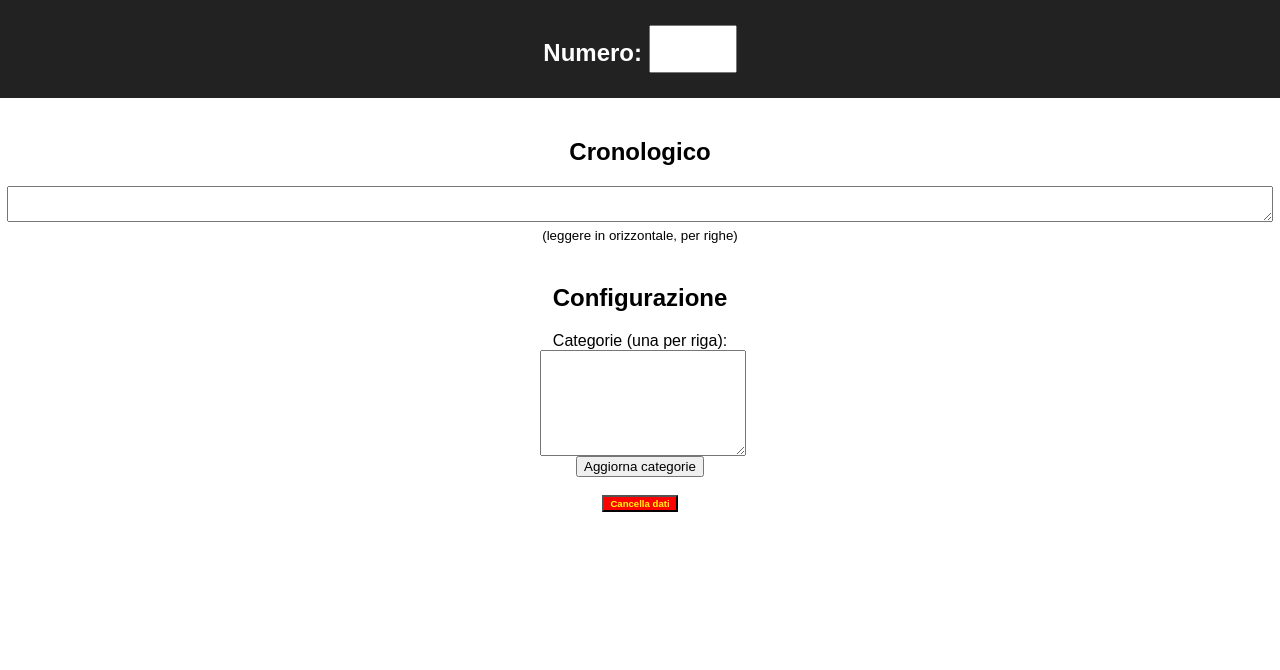
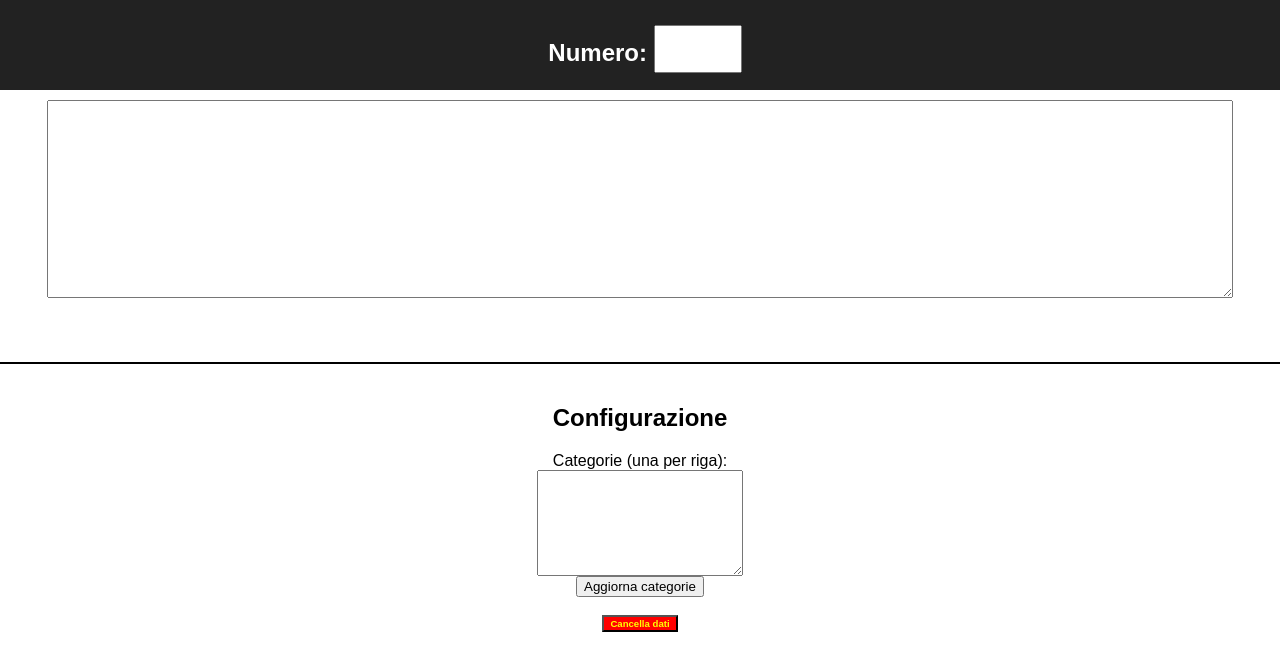
Before and after one commit to lusentis/contagiri, a React (Create React App) app: page / in a window 1280 px wide. Shown: the top 670 px of the page. Built offline with nearby package versions, Linux system fonts and the light colour scheme.

Commit message:
updates layout

```diff
--- a/src/App.css
+++ b/src/App.css
@@ -12,6 +12,13 @@
   background-color: #222;
   padding: 5px;
   color: white;
+  position: fixed;
+  height: 80px;
+  width: 100%;
+}
+
+.header-spacer {
+  height: 80px;
 }
 
 .App-header input {
@@ -36,20 +43,26 @@
 .categories-input {
   margin: auto;
   margin-top: 40px;
-  width: 200px;
+  padding-top: 20px;
+  border-top: 2px solid black;
+  width: 100%;
 }
 .categories-input textarea {
   display: block;
-  width: 100%;
   height: 100px;
+  width: 200px;
+  margin: auto;
 }
 
 .chrono {
-  margin-top: 40px;
+  margin: 20px 0 20px 0;
 }
 .chrono textarea {
-  width: calc(100% - 20px);
-  height: auto;
+  font-family: monospace;;
+  white-space: pre;
+  width: calc(100% - 100px);
+  height: 12rem;
+  line-height: 1.8em;
 }
 
 button[type="reset"] {
--- a/src/App.js
+++ b/src/App.js
@@ -1,7 +1,10 @@
 import React, { Component } from 'react';
 import { findDOMNode } from 'react-dom';
 import merge from 'lodash/merge';
+import chunk from 'lodash/chunk';
+import zip from 'lodash/zip';
 
+// import './pure-min.css'; // breaks textareas and cell margins
 import './App.css';
 
 import Column from './components/Column';
@@ -44,10 +47,11 @@ const addBib = (category, bib) => (state) =>
   merge(state, {
     bibs: {
       [category]: [].concat(state.bibs[category] || [], bib)
-    }
+    },
+    last: [].concat(state.last, bib)
   });
 
-const changeBib = (category, index, nextValue) => state => {
+const changeBib = (category, lapNum0, index, nextValue) => state => {
   const oldBibs = state.bibs[category];
   const nextBibs = [
     ...oldBibs.slice(0, index),
@@ -59,6 +63,17 @@ const changeBib = (category, index, nextValue) => state => {
       [category]: nextBibs
     }
   });
+}
+
+const chronoTable = bibsList => {
+  const bibsStr = bibsList.map(b => {
+    if (b >= 100) { return '' + b; }
+    if (b >= 10) { return ' ' + b; }
+    return '  ' + b;
+  })
+  const matRC = chunk(bibsStr, 10);
+  const matCR = zip(...matRC);
+  return matCR;
 }
 
 
@@ -81,6 +96,12 @@ class App extends Component {
 
   persistState() {
     window.localStorage.setItem('state', JSON.stringify(this.state));
+  }
+
+  popLast() {
+    this.setState(state => ({
+      last: state.last.slice(1) || []
+    }));
   }
 
   handleAddBib(e) {
@@ -118,13 +139,20 @@ class App extends Component {
 
   render() {
     const categories = Object.keys(this.state.bibs);
+    const chrono = chronoTable(this.state.chrono);
     return (
       <div className="App">
         <div className="App-header">
           <h2>
             Numero:{' '}
-            <input type="number" defaultValue="" onKeyDown={this.handleAddBib} />
+            <input type="number" defaultValue="" onKeyDown={this.handleAddBib} /><br />
           </h2>
+        </div>
+
+        <div className="header-spacer"></div>
+
+        <div className="chrono">
+          <textarea value={chrono.map(r => r.join('  ')).join('\n')} readOnly></textarea>
         </div>
 
         <div className="float-container">
@@ -133,16 +161,10 @@ class App extends Component {
               key={cat}
               category={cat}
               onAddBib={bib => this.setState(addBib(cat, bib))}
-              onChangeBib={(index, bib) => this.setState(changeBib(cat, index, bib))}
+              onChangeBib={(lapNum0, index, bib) => this.setState(changeBib(cat, lapNum0, index, bib))}
               bibs={this.state.bibs[cat]}
             />
           )}
-        </div>
-
-        <div className="chrono">
-          <h2>Cronologico</h2>
-          <textarea value={this.state.chrono.join('  ')} readOnly></textarea>
-          <small>(leggere in orizzontale, per righe)</small>
         </div>
 
         <div className="categories-input">
--- a/src/components/Column.css
+++ b/src/components/Column.css
@@ -3,14 +3,25 @@
   width: auto;
   padding: 15px;
   border-right: 2px dotted green;
-  float: left;
+  display: inline-block;
 }
 
 .column input {
   width: 40px;
   text-align: center;
+  font-family: monospace;
+  font-size: 1.1em;
+  border: 1px solid black;
 }
 
 .column table {
   float: left;
 }
+
+td input.na {
+  background-color: #fbb;
+}
+
+td.stats {
+  font-size: 0.7em;
+}
--- a/src/components/Column.js
+++ b/src/components/Column.js
@@ -41,11 +41,10 @@ export default function column({
     e.target.value = '';
     onAddBib(bib);
   }
-  // const handleChangeBib = index => e => {
-  //   // inconsistent behaviour, do not use
-  //   // const nextBib = Number(e.target.value);
-  //   // onChangeBib(index, nextBib);
-  // }
+  const handleChangeBib = (lapNum0, index) => e => {
+    const nextBib = Number(e.target.value);
+    onChangeBib(lapNum0, index, nextBib);
+  }
   const laps = bibs ? computeLaps(bibs) : [[]];
   return (
     <div className="column">
@@ -54,6 +53,8 @@ export default function column({
         if (lapNum0 !== 0 && lap.length === 0) {
           return false;
         }
+        let totalCount = 0;
+        let naCount = 0;
         return (
           <table key={lapNum0}>
             <thead>
@@ -62,19 +63,31 @@ export default function column({
               </tr>
             </thead>
             <tbody>
-              {lap.map((bib, index) => (
+              {lap.map((bib, index) => {
+                if (bib === 0) {
+                  return false;
+                }
+                totalCount = totalCount + 1;
+                let className = '';
+                if (lapNum0 < laps.length && laps[lapNum0 + 1].indexOf(bib) === -1) {
+                  naCount = naCount + 1;
+                  className = className + 'na';
+                }
+                return (
                   <tr key={bib}>
                     <td>
                       <input
                         type="number"
+                        className={className}
                         defaultValue={bib}
-                      readOnly
-                      // onKeyDown={handleChangeBib(index)}
-                      // onBlur={handleChangeBib(index)}
+                        readOnly={lapNum0 !== 0}
+                        onKeyDown={lapNum0 === 0 ? handleChangeBib(lapNum0, index): () => {}}
+                        onBlur={lapNum0 === 0 ? handleChangeBib(lapNum0, index) : () => {}}
                       />
                     </td>
                   </tr>
-              ))}
+                );
+              })}
               {lapNum0 === 0 &&
                 <tr>
                   <td>
@@ -87,6 +100,11 @@ export default function column({
                   </td>
                 </tr>
               }
+              <tr>
+                <td className="stats">
+                  <em><span style={{ color: 'green' }}>{totalCount - naCount}</span> / {totalCount}</em>
+                </td>
+              </tr>
             </tbody>
           </table>
         );
```
Also changed, not shown: 8 other files (tests, documents, lock files or other folders). Lines whose indentation alone changed are shown as unchanged.
